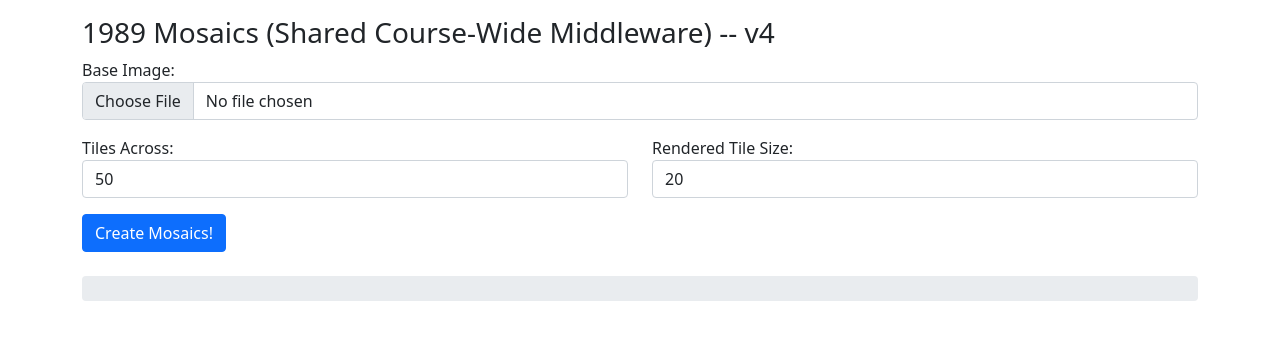
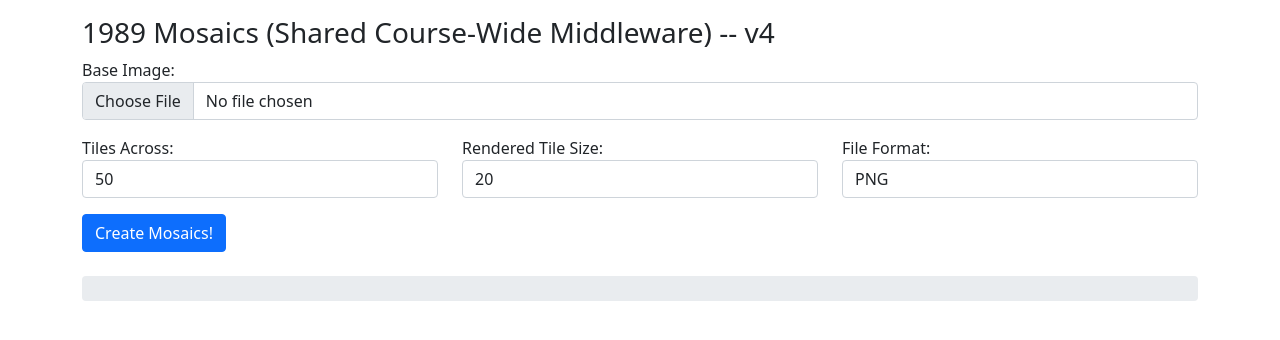
Before and after one commit to illinois/cs340-sp23-1989-shared-middleware, a Flask app: page / in a window 1280 px wide. Shown: the part 64-404 px from the top of the page. Run offline with Flask 3, Linux system fonts and the light colour scheme; some libraries are stand-ins or nearby versions.

Commit message:
add fileFormat support

```diff
--- a/app.py
+++ b/app.py
@@ -32,7 +32,7 @@ def PUT_addMMG():
     for requiredField in ["name", "url", "author", "tileImageCount"]:
         if requiredField not in request.form:
             error = f"Required field {requiredField} is not present in /addMMG request."
-            print(f"REJECTED /addMMG: {error}")
+            print(f"❌ REJECTED /addMMG: {error}")
             return jsonify({"error": error})
 
     # Add the MMG:
@@ -50,13 +50,22 @@ def PUT_addMMG():
         "errorStatus": None,
         "tiles": tileImageCount,
     }
-    print(f"Added MMG {name}: {url} by {author}")
+    print(f"✔️ Added MMG {name}: {url} by {author}")
     return "Success :)", 200
 
 
 @app.route("/registerReducer", methods=["PUT"])
 def PUT_registerReducer():
     """Registers a reducer"""
+
+    # Check for required fields:
+    for requiredField in ["url", "author"]:
+        if requiredField not in request.form:
+            error = f"Required field {requiredField} is not present in /registerReducer request."
+            print(f"❌ REJECTED /registerReducer: {error}")
+            return jsonify({"error": error})
+
+
     url = request.form["url"]
     author = request.form["author"]
     id = secrets.token_hex(20)
@@ -66,7 +75,7 @@ def PUT_registerReducer():
         "url": url,
         "author": author,
     }
-    print(f"Added reducer: {url} by {author}")
+    print(f"✔️ Added reducer: {url} by {author}")
     return "Success :)", 200
 
 
@@ -84,6 +93,7 @@ async def POST_makeMosaic():
             baseImage = baseImage,
             tilesAcross = request.form["tilesAcross"],
             renderedTileSize = request.form["renderedTileSize"],
+            fileFormat = request.form["fileFormat"],
             socketio = socketio,
         )
         for id in mmg_servers:
--- a/static/js/1989.js
+++ b/static/js/1989.js
@@ -7,10 +7,13 @@ let doSubmit = function () {
   let f = e.files[0];
   let tilesAcross = document.getElementById("tilesAcross").value;
   let renderedTileSize = document.getElementById("renderedTileSize").value;
+  let fileFormat = document.getElementById("fileFormat").value;
+
   var data = new FormData();
   data.append("image", f);
   data.append("tilesAcross", tilesAcross);
   data.append("renderedTileSize", renderedTileSize);
+  data.append("fileFormat", fileFormat);
 
   /* SocketIO */
   if (!socket) {
--- a/templates/index.html
+++ b/templates/index.html
@@ -43,13 +43,20 @@
         <label for="image">Base Image:</label>
         <input type="file" class="form-control" id="image" name="image" />
         <div class="row my-3">
-          <div class="col-6">
+          <div class="col-4">
             <label for="tilesAcross">Tiles Across:</label>
             <input type="number" class="form-control" id="tilesAcross" name="tilesAcross" value="50" />
           </div>
-          <div class="col-6">
+          <div class="col-4">
             <label for="renderedTileSize">Rendered Tile Size:</label>
             <input type="number" class="form-control" id="renderedTileSize" name="renderedTileSize" value="20" />
+          </div>
+          <div class="col-4">
+            <label for="fileFormat">File Format:</label>
+            <select class="form-control" name="fileFormat" id="fileFormat">
+              <option value="PNG" selected>PNG</option>
+              <option value="JPEG">JPEG</option>
+            </select>
           </div>
         </div>
       </div>
```
Also changed, not shown: MosaicWorker.py (+4 -3 lines).
